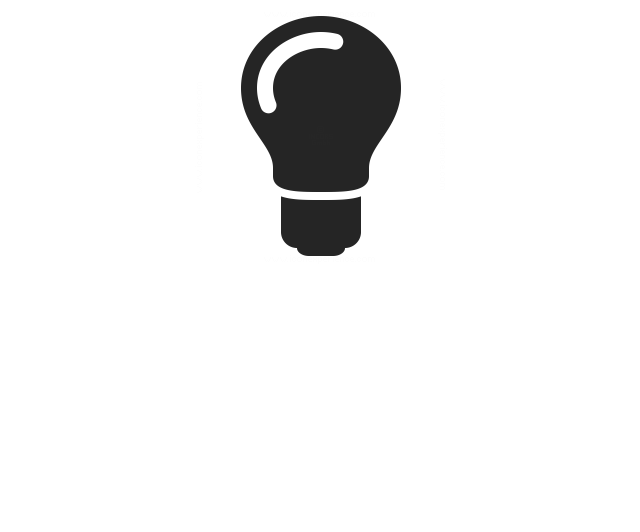
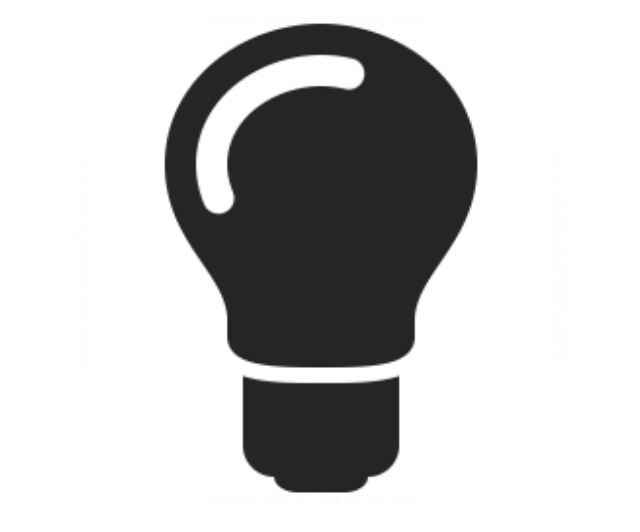
Before and after one commit to chigistudio/chigistudio.github.io, a plain HTML site: page app01/index.html in a window 1280 px wide. Shown: the whole page, without its empty margins (319-959 px from the left). Drawn offline with Linux system fonts and the light colour scheme.

Commit message:
Update index.html

```diff
--- a/app01/index.html
+++ b/app01/index.html
@@ -7,7 +7,7 @@
   </head>
   <body>
     <center>
-    <input id='btn1' type="image" src="light_off.png" onclick="ctrlBulb()"></input>
+    <input id='btn1' type="image" width=500 height=500 src="light_off.png" onclick="ctrlBulb()"></input>
     </center>
   </body>
   <script>
```
